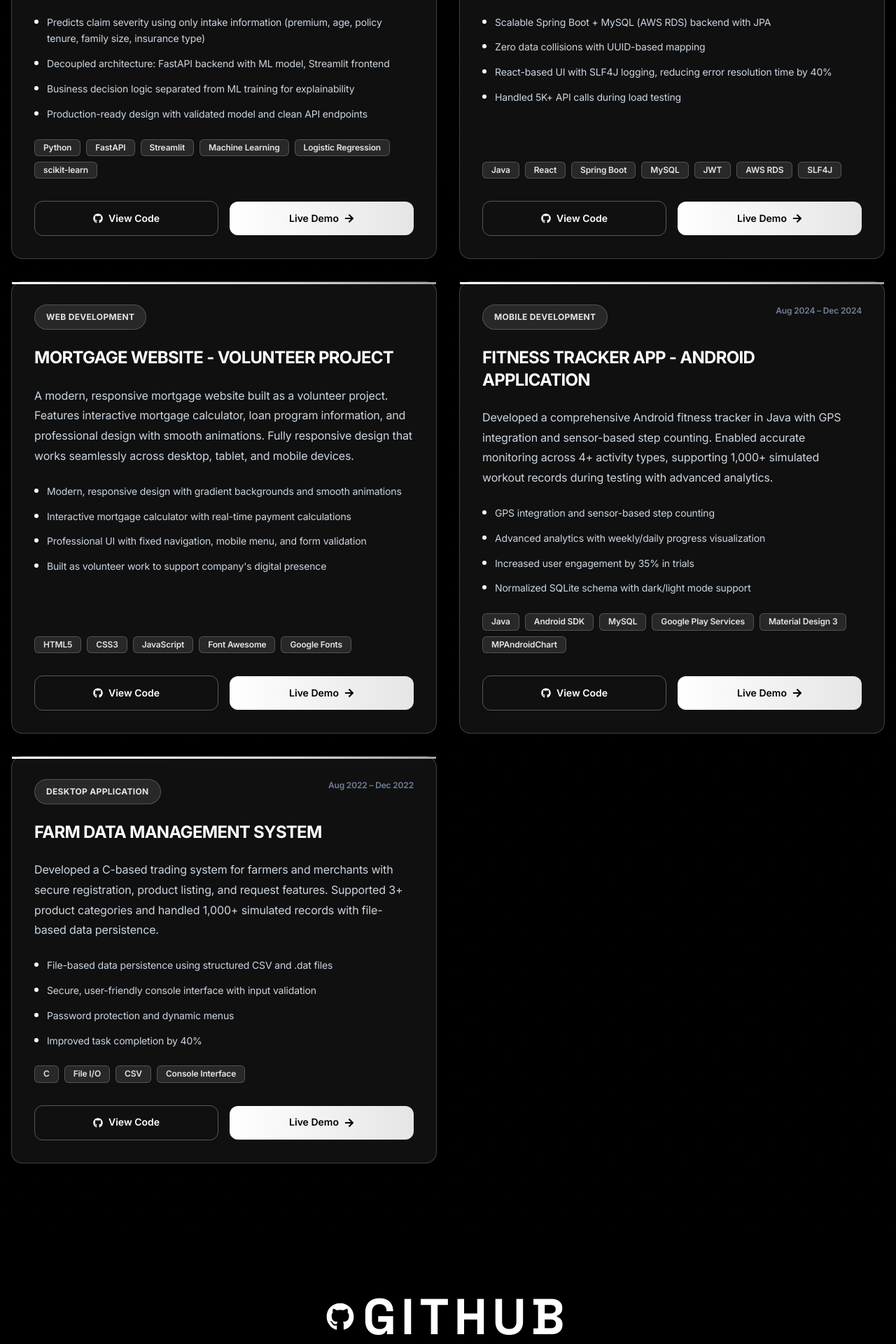
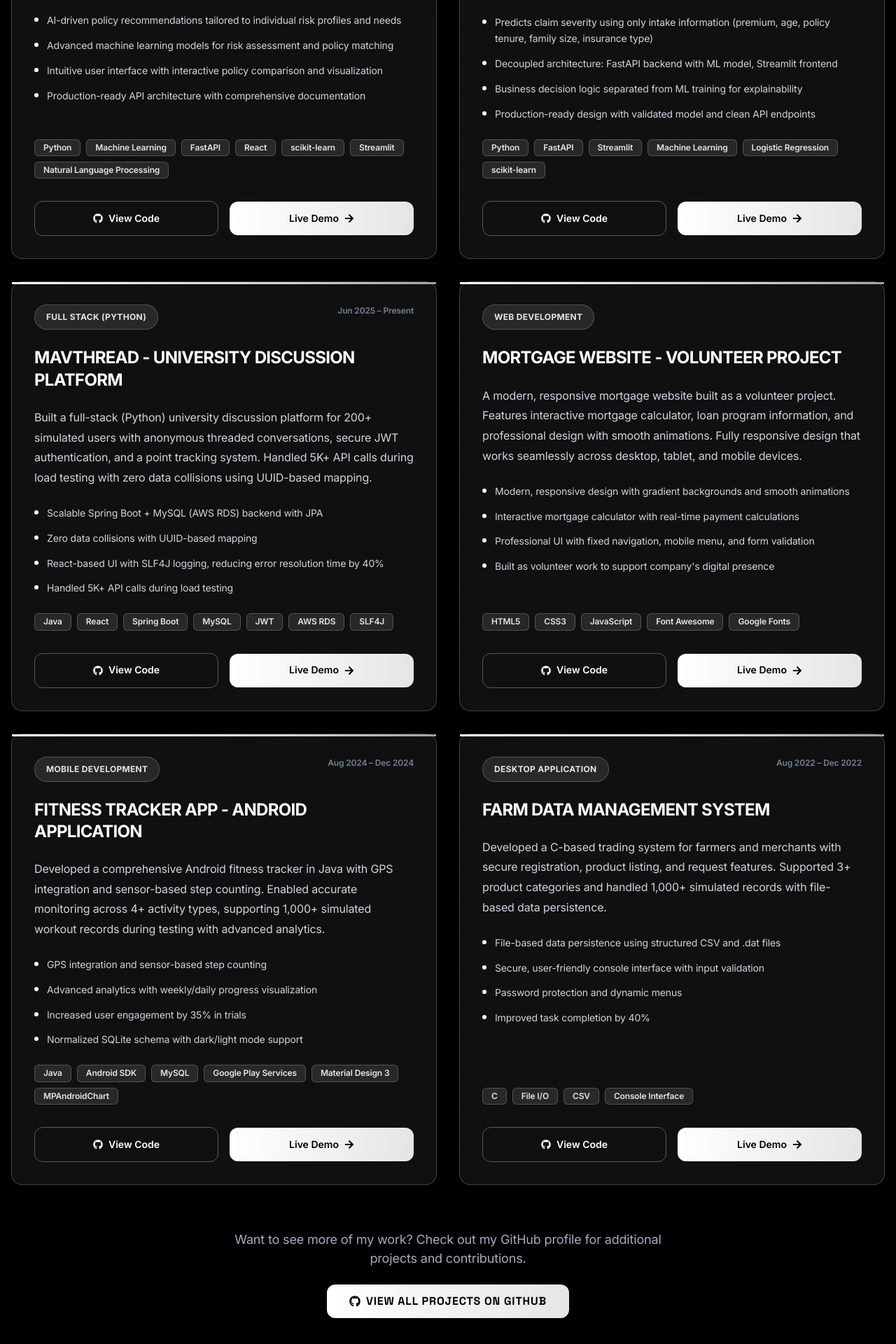
Before and after one commit to Saugat1017/MyPortfolio, a React (Vite) app: page / in a window 1280 px wide. Shown: the part 4200-6120 px from the top of the page at 70% size. Built offline with nearby package versions, Linux system fonts and the light colour scheme.

Commit message:
added my project

```diff
--- a/src/components/Expertise.tsx
+++ b/src/components/Expertise.tsx
@@ -57,7 +57,6 @@ const expertiseData = [
     skills: [
       { name: "React", level: 75, icon: FaReact },
       { name: "Spring Boot", level: 90, icon: SiSpring },
-      { name: "Node.js", level: 80, icon: FaNodeJs },
       { name: "Flask/FastAPI", level: 85, icon: SiFlask },
       { name: "HTML5/CSS3", level: 90, icon: FaReact },
       { name: "RESTful APIs", level: 90, icon: FaReact },
--- a/src/components/Projects.tsx
+++ b/src/components/Projects.tsx
@@ -6,6 +6,24 @@ import { SiReact, SiAndroid, SiC, SiHtml5, SiCss3, SiJavascript, SiPython, SiFas
 const MotionBox = motion(Box);
 
 const projects = [
+  {
+    title: "Insurance Smart Policy Advisor",
+    description: "An intelligent AI-powered system that provides personalized insurance policy recommendations based on user profiles, risk assessments, and comprehensive policy analysis. Helps users make informed decisions about their insurance coverage needs through advanced machine learning algorithms and intuitive interface.",
+    technologies: ["Python", "Machine Learning", "FastAPI", "React", "scikit-learn", "Streamlit", "Natural Language Processing"],
+    icons: [SiPython, FaBrain, SiFastapi],
+    category: "Machine Learning & AI",
+    categoryIcon: FaBrain,
+    links: {
+      github: "https://github.com/Saugat1017/Insurance_Smart_Policy_Advisor",
+      demo: "https://github.com/Saugat1017/Insurance_Smart_Policy_Advisor"
+    },
+    highlights: [
+      "AI-driven policy recommendations tailored to individual risk profiles and needs",
+      "Advanced machine learning models for risk assessment and policy matching",
+      "Intuitive user interface with interactive policy comparison and visualization",
+      "Production-ready API architecture with comprehensive documentation"
+    ]
+  },
   {
     title: "Insurance Early Claim Risk Prediction System",
     description: "A machine learning system that predicts claim severity (Low/Medium/High) at the moment a claim is filed, helping insurance companies prioritize resources and identify high-risk claims early. Uses only information available at claim filing time with no data leakage.",
@@ -364,6 +382,54 @@ const Projects = () => {
             </MotionBox>
           ))}
         </SimpleGrid>
+
+        {/* GitHub Link Section */}
+        <motion.div
+          initial={{ opacity: 0, y: 30 }}
+          whileInView={{ opacity: 1, y: 0 }}
+          transition={{ duration: 0.8, delay: 0.3 }}
+          viewport={{ once: true }}
+        >
+          <Box
+            mt={16}
+            textAlign="center"
+          >
+            <VStack spacing={6}>
+              <Text
+                color="gray.400"
+                fontSize={{ base: "md", md: "lg" }}
+                maxW="2xl"
+                mx="auto"
+              >
+                Want to see more of my work? Check out my GitHub profile for additional projects and contributions.
+              </Text>
+              <Link href="https://github.com/Saugat1017" isExternal>
+                <Button
+                  leftIcon={<FaGithub />}
+                  size="lg"
+                  bgGradient="linear(to-r, #ffffff, #e5e5e5)"
+                  color="#000000"
+                  borderRadius="xl"
+                  px={8}
+                  py={6}
+                  fontSize="md"
+                  fontWeight="700"
+                  letterSpacing="0.05em"
+                  textTransform="uppercase"
+                  fontFamily="'Space Grotesk', sans-serif"
+                  _hover={{
+                    bgGradient: "linear(to-r, #e5e5e5, #d4d4d4)",
+                    transform: "translateY(-3px)",
+                    boxShadow: "0 15px 35px rgba(255, 255, 255, 0.3)",
+                  }}
+                  transition="all 0.3s ease"
+                >
+                  View All Projects on GitHub
+                </Button>
+              </Link>
+            </VStack>
+          </Box>
+        </motion.div>
       </Container>
     </Box>
   );
```
